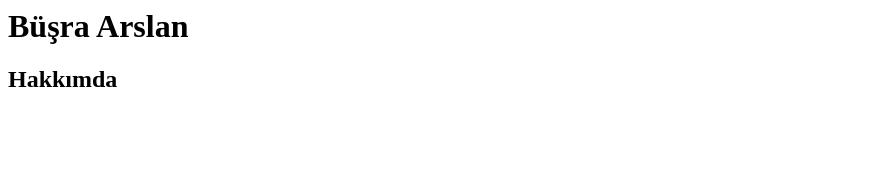
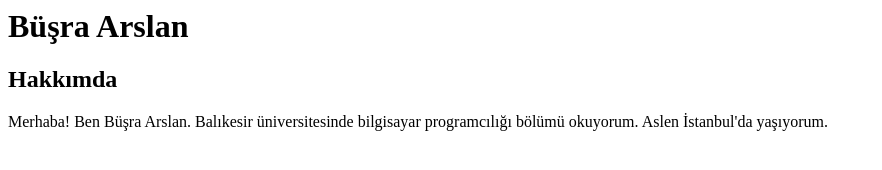
Before and after one commit to buusraarslaan/websayfas-, a plain HTML site: page index.html in a window 1280 px wide. Shown: the whole page, without its empty margins (0-882 px from the left). Drawn offline with Linux system fonts and the light colour scheme.

Commit message:
paragraf eklendi

```diff
--- a/index.html
+++ b/index.html
@@ -5,3 +5,7 @@
 <!-- h2 Başlık / Hakkımda -->
 
 <h2>Hakkımda</h2>
+
+<!-- p ile oluşturulmuş hakkımda birkaç bilgi -->
+
+<p>Merhaba! Ben Büşra Arslan. Balıkesir üniversitesinde bilgisayar programcılığı bölümü okuyorum. Aslen İstanbul'da yaşıyorum. </p>
```
